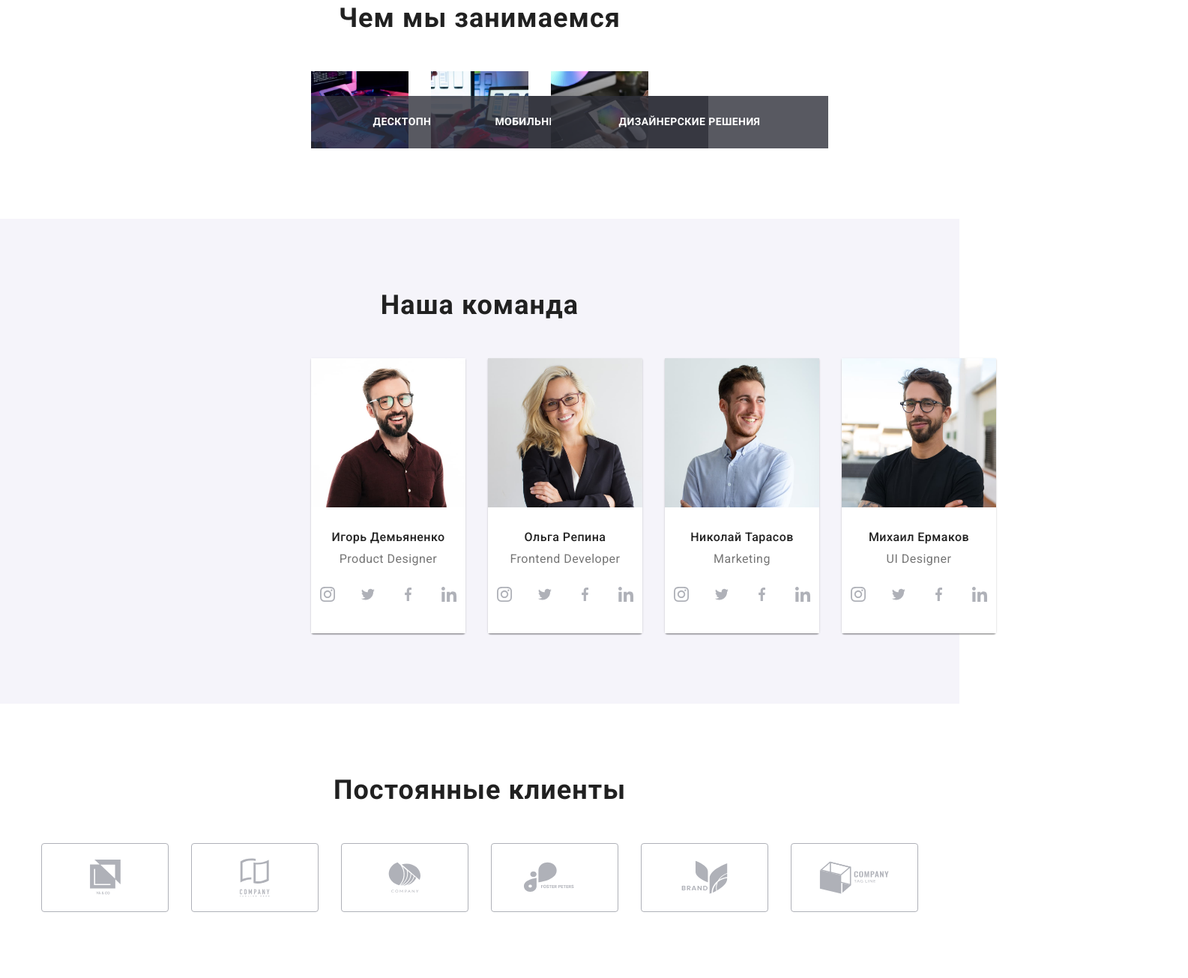
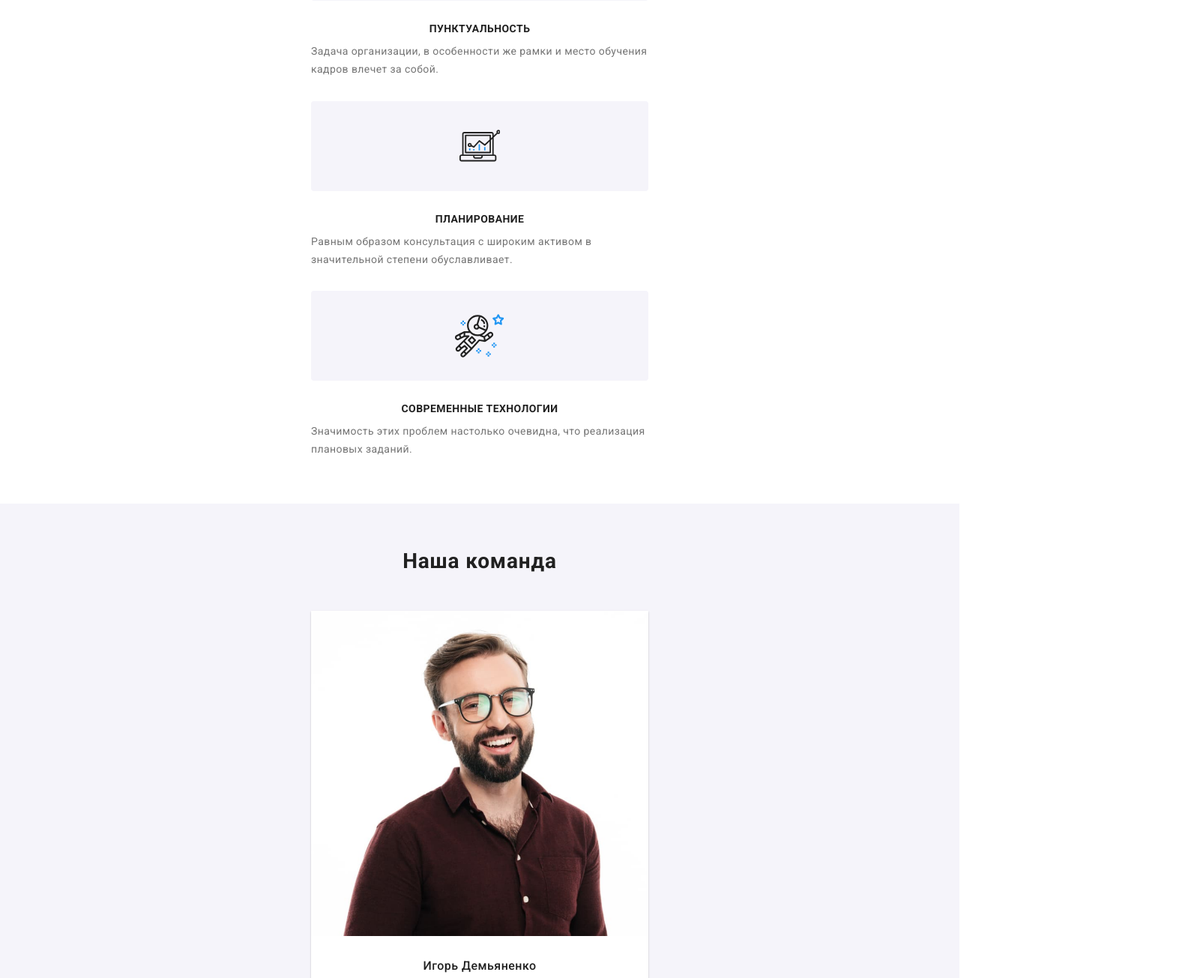
Before and after one commit to snap515/html-css-goit55-hw08, a plain HTML site: page index.html in a window 1280 px wide. Shown: the part 894-2199 px from the top of the page at 75% size, 1585 px wide, since content can reach past the window. Drawn offline with nearby package versions, Linux system fonts and the light colour scheme.

Commit message:
mobile first up to clients section(not finished)

```diff
--- a/index.html
+++ b/index.html
@@ -152,7 +152,7 @@
         </div>
       </section>
       <!------------------------ Чем мы занимаемся ------------------------->
-      <section class="section section--no-top-padding">
+      <section class="section section--no-top-padding section-hidden">
         <div class="container">
           <h2 class="section__title">Чем мы занимаемся</h2>
           <ul class="activity-list">
@@ -196,8 +196,8 @@
               <img
                 src="./images/igor.jpg"
                 alt="сотрудник игорь демьяненко"
-                width="270"
-                height="260"
+                width="450"
+                height="460"
               />
               <div class="teammate__desc">
                 <h3 class="teammate__name">Игорь Демьяненко</h3>
@@ -231,7 +231,7 @@
               </div>
             </li>
             <li class="teammate">
-              <img src="./images/olga.jpg" alt="сотрудник ольга репина" width="270" height="260" />
+              <img src="./images/olga.jpg" alt="сотрудник ольга репина" width="450" height="460" />
               <div class="teammate__desc">
                 <h3 class="teammate__name">Ольга Репина</h3>
                 <p class="teammate__post">Frontend Developer</p>
@@ -267,8 +267,8 @@
               <img
                 src="./images/nikola.jpg"
                 alt="сотрудник николай тарасов"
-                width="270"
-                height="260"
+                width="450"
+                height="460"
               />
               <div class="teammate__desc">
                 <h3 class="teammate__name">Николай Тарасов</h3>
@@ -305,8 +305,8 @@
               <img
                 src="./images/mihail.jpg"
                 alt="сотрудник михаил ермаков"
-                width="270"
-                height="260"
+                width="450"
+                height="460"
               />
               <div class="teammate__desc">
                 <h3 class="teammate__name">Михаил Ермаков</h3>
--- a/sass/base/_common.scss
+++ b/sass/base/_common.scss
@@ -56,7 +56,11 @@ button {
 }
 
 .section {
-    padding-top: 94px;
-    padding-bottom: 94px;
+    padding-top: 60px;
+    padding-bottom: 60px;
     background-color: $main-background;
+
+    &-hidden {
+        display: none;
+    }
 }
--- a/sass/components/_activity.scss
+++ b/sass/components/_activity.scss
@@ -9,8 +9,8 @@
     color: $title-color;
 
     font-weight: 700;
-    font-size: 36px;
-    line-height: 1.17;
+    font-size: 28px;
+    line-height: 1.18;
     text-align: center;
     letter-spacing: 0.03em;
 }
--- a/sass/components/_clients.scss
+++ b/sass/components/_clients.scss
@@ -1,12 +1,11 @@
-.clients-list {
-    display: flex;
-    align-items: center;
-    justify-content: center;
-}
+// .clients-list {
+//     display: inline-block;
+// }
 
 .clients-item {
-    &:not(:last-child) {
-    margin-right: 30px;
+    display: inline-block;
+    &:nth-child(2n-1){
+        margin-right: 20px;
     }
 }
 
@@ -15,7 +14,7 @@
     align-items: center;
     justify-content: center;
 
-    width: 170px;
+    width: 210px;
     height: 92px;
 
     color: $icon-color;
@@ -32,5 +31,8 @@
 }
 
 .clients-item__icon {
+    margin: 0;
+    padding: 0;
+    border: 0;
     fill: currentColor;
 }
--- a/sass/components/_features.scss
+++ b/sass/components/_features.scss
@@ -1,23 +1,13 @@
-
-
-.features-list {
-    display: flex;
+.features-item {
+    width: 450px;
+    &:not(:last-child){
+        margin-bottom: 30px;}
 }
-
-.features-item {
-    width: 270px;
-}
-
-.features-item {
-    &:not(:last-child){
-    margin-right: 30px;}
-    }
 
 .features-item__icon {
     display: flex;
     justify-content: center;
     align-items: center;
-    width: 270px;
     height: 120px;
     margin-bottom: 30px;
 
@@ -29,6 +19,7 @@
     margin-bottom: 10px;
     color: $title-color;
 
+    text-align: center;
     font-weight: 700;
     font-size: 14px;
     line-height: 1.14;
--- a/sass/components/_team.scss
+++ b/sass/components/_team.scss
@@ -3,24 +3,17 @@
     background-color: $secondary-background;}
 }
 
-.team-list {
-    display: flex;
-}
-
 .teammate {
-    width: calc((100%-90) / 4);
-    margin-right: 30px;
-
     box-shadow: 0px 1px 3px rgba(0, 0, 0, 0.12), 0px 1px 1px rgba(0, 0, 0, 0.14),
         0px 2px 1px rgba(0, 0, 0, 0.2);
     border-radius: 0px 0px 4px 4px;
-    &:nth-child(4n) {
-        margin-right: 0px;}
+    &:not(:last-child) {
+        margin-bottom: 30px;}
 }
 
 .teammate__desc {
     padding-top: 30px;
-    padding-bottom: 30px;
+    padding-bottom: 24px;
 
     background-color: $white-color;
 }
```
Also changed, not shown: css/main.css, css/main.min.css, 2 other files.
